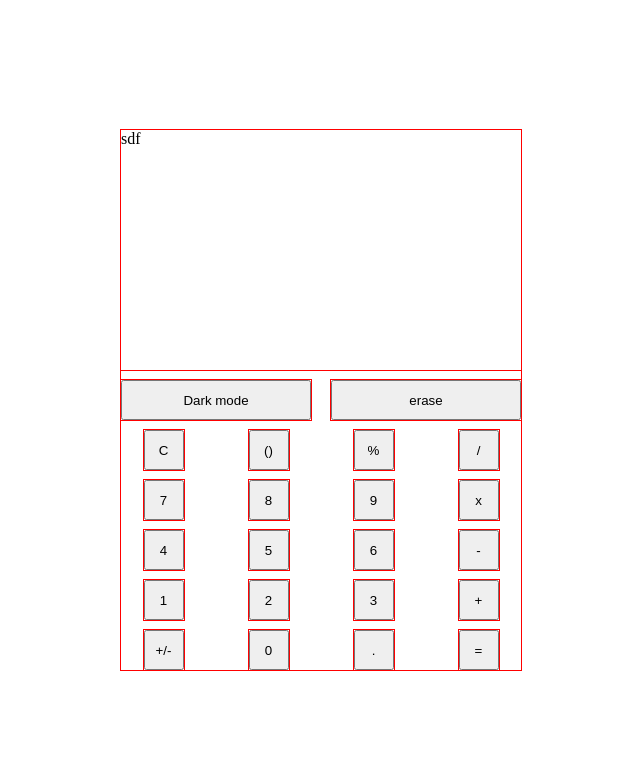
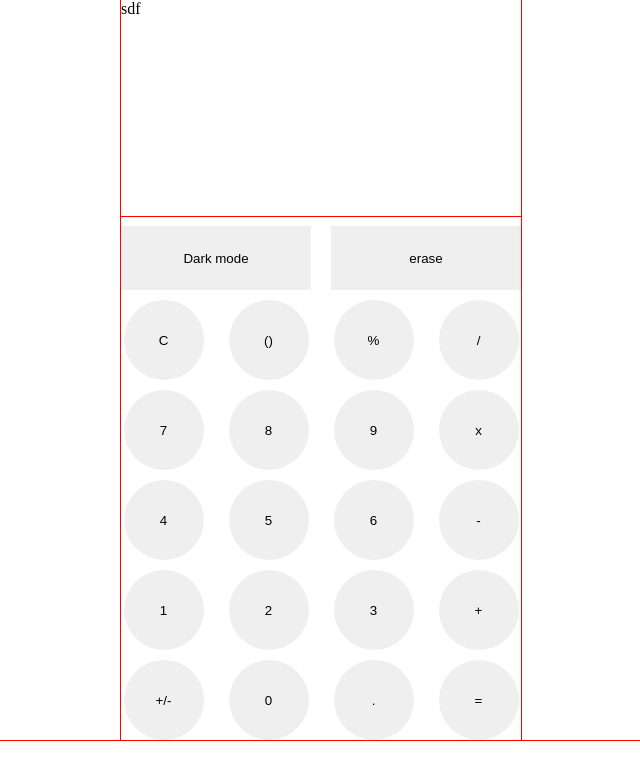
Before and after one commit to Honey-Sharma-git/Calculator, a plain HTML site: page index.html in a window 1280 px wide. Shown: the whole page, without its empty margins (319-959 px from the left). Drawn offline with Linux system fonts and the light colour scheme.

Commit message:
Adjusted keys' size and layout

```diff
--- a/CSS/main.css
+++ b/CSS/main.css
@@ -9,22 +9,27 @@
 
 /*Utility classes end*/
 body {
-  min-height: 100vh;
+  /* min-height: 100vh; */
   display: grid;
   place-content: center;
 }
 .output {
-  height: 30vh;
+  height: 27vh;
   /* min-height: 100px; */
-  width: 90vw;
+  width: 99vw;
   max-width: 400px;
 }
 .functional-button {
-  height: 40px;
+  height: 8vh;
+  border:transparent;
+  outline:transparent;
 }
 .keys {
-  height: 40px;
-  width: 40px;
+  height: 10vh;
+  aspect-ratio: 1/1;
+  border:transparent;
+  outline:transparent;
+  border-radius: 50%;
   place-self: center;
 }
 .main-container {
```
